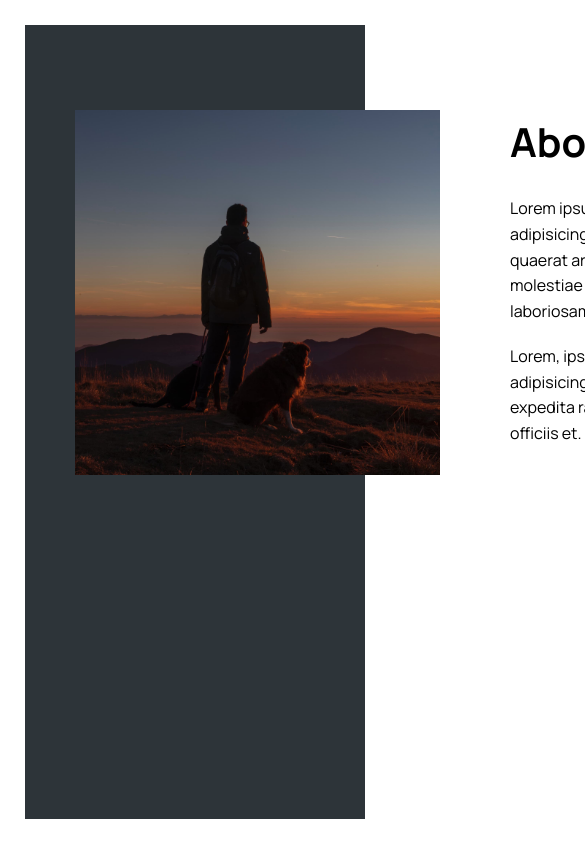
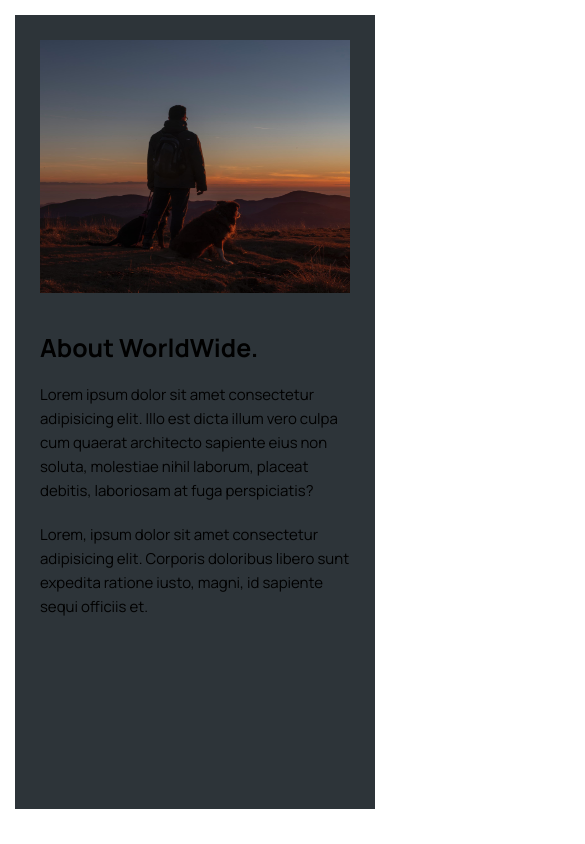
Before and after one commit to Gbangbolaoluwagbemiga/World-Wize, a React (Vite) app: page /product in a window 390 px wide. Shown: the top 844 px of the page, 585 px wide, since content can reach past the window. Built offline with nearby package versions, Linux system fonts and the light colour scheme.

Commit message:
Product component mobile responsiveness

```diff
--- a/src/pages/Homepage.module.css
+++ b/src/pages/Homepage.module.css
@@ -36,7 +36,7 @@
 /* Mobile responsiveness */
 @media screen and (max-width: 567px) {
   .homepage {
-    margin: 2.5rem;
+    margin: 1.5rem;
     padding: 2rem;
   }
 
@@ -45,7 +45,7 @@
   }
 
   .homepage h2 {
-    font-size: 1.25rem;
+    font-size: 1.5rem;
     margin-bottom: 2.5rem;
   }
 }
--- a/src/pages/Product.module.css
+++ b/src/pages/Product.module.css
@@ -32,3 +32,32 @@
 .product section a {
   margin-top: 2rem;
 }
+
+/* Mobile responsiveness */
+@media screen and (max-width: 567px) {
+  .product {
+    margin: 1.5rem;
+    padding: 2.5rem;
+  }
+
+  .product section {
+    width: 100%;
+    margin: auto;
+    display: flex;
+    flex-wrap: wrap;
+    gap: 4rem;
+  }
+  .product img {
+    width: 100%;
+    height: 30vh;
+  }
+
+  .product h2 {
+    font-size: 2.5rem;
+    margin-bottom: 2rem;
+  }
+
+  .product p {
+    font-size: 1.5rem;
+  }
+}
```
